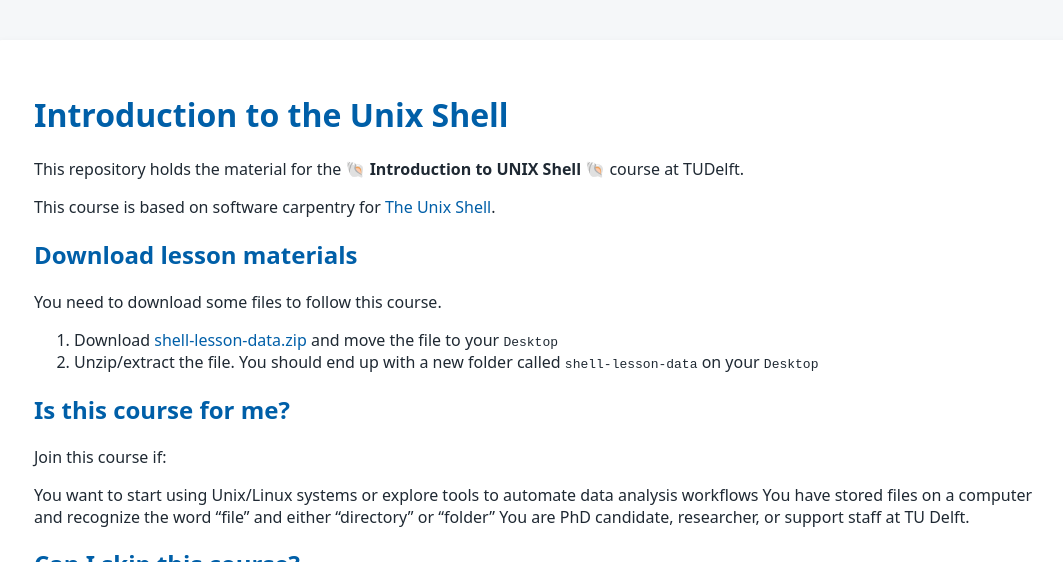
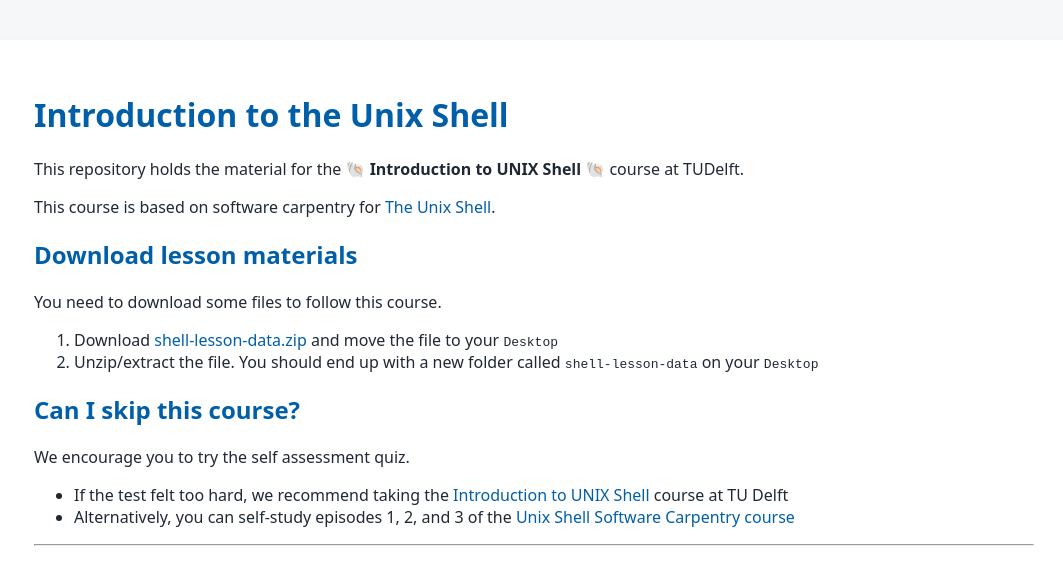
Before and after one commit to tu-delft-library/introduction_to_UNIX_shell, a Jekyll site: the page built from index.md, in a window 1280 px wide and 900 px high, cut to the strip 0-562 px from the top of the window. Shown: the whole strip, without its empty margins (106-1169 px from the left). Built offline with Jekyll 4.4.1, drawn with Linux system fonts in a browser that asks for light colours.

Commit message:
Removing section from index

```diff
--- a/index.md
+++ b/index.md
@@ -17,13 +17,6 @@ You need to download some files to follow this course.
 1. Unzip/extract the file. You should end up with a new folder called `shell-lesson-data` on your `Desktop`
 
 
-## Is this course for me?
-
-Join this course if:
-
-You want to start using Unix/Linux systems or explore tools to automate data analysis workflows
-You have stored files on a computer and recognize the word “file” and either “directory” or “folder”
-You are PhD candidate, researcher, or support staff at TU Delft.
 
 ## Can I skip this course?
 We encourage you to try the self assessment quiz.
```
